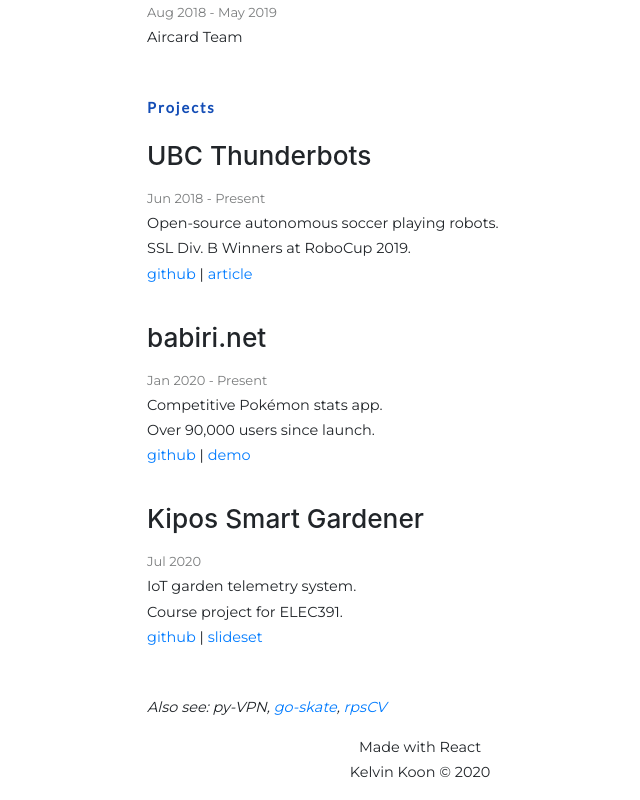
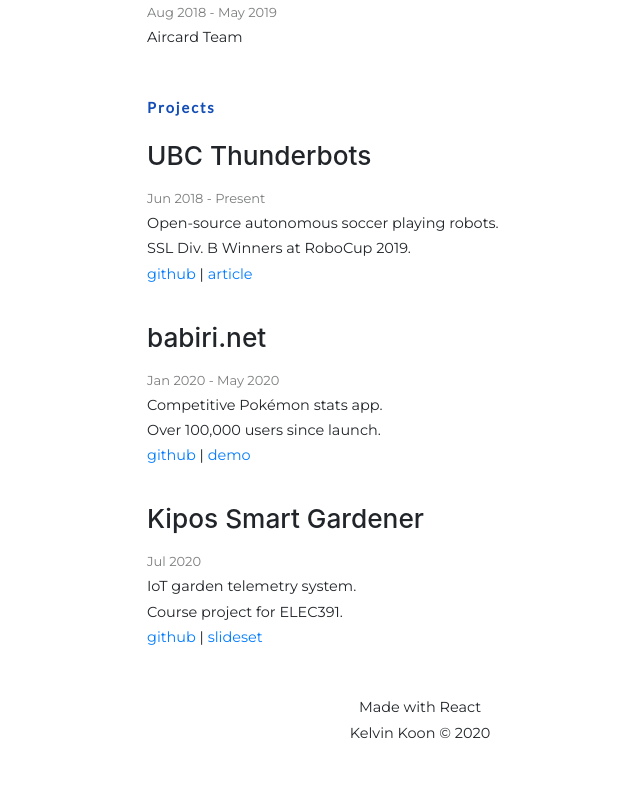
Before and after one commit to kelvinkoon/kelvinkoondev, a React (Create React App) app: page / in a window 1280 px wide. Shown: the part 1189-1989 px from the top of the page, without its empty margins (220-860 px from the left). After the commit the page ends 1949 px from the top, so only its background shows below. Built offline with nearby package versions, Linux system fonts and the light colour scheme.

Commit message:
Update projects

```diff
--- a/src/components/Projects.js
+++ b/src/components/Projects.js
@@ -11,26 +11,6 @@
         {ProjectData.map((projectDetail, index) => {
           return <ProjectItem project={projectDetail}></ProjectItem>;
         })}
-        <i>
-          <p>
-            Also see: py-VPN,{" "}
-            <a
-              href="https://github.com/kelvinkoon/go-skate"
-              target="_blank"
-              rel="noopener noreferrer"
-            >
-              go-skate
-            </a>
-            ,{" "}
-            <a
-              href="https://github.com/kelvinkoon/rps-cv"
-              target="_blank"
-              rel="noopener noreferrer"
-            >
-              rpsCV
-            </a>
-          </p>
-        </i>
       </div>
     );
   }
--- a/src/data/projects.json
+++ b/src/data/projects.json
@@ -13,9 +13,9 @@
     "github": "https://github.com/kelvinkoon/babiri.net",
     "link": "https://www.babiri.net/#/",
     "demo_type": "demo",
-    "date": "Jan 2020 - Present",
+    "date": "Jan 2020 - May 2020",
     "description1": "Competitive Pokémon stats app.",
-    "description2": "Over 90,000 users since launch."
+    "description2": "Over 100,000 users since launch."
   },
   {
     "name": "Kipos Smart Gardener",
```
